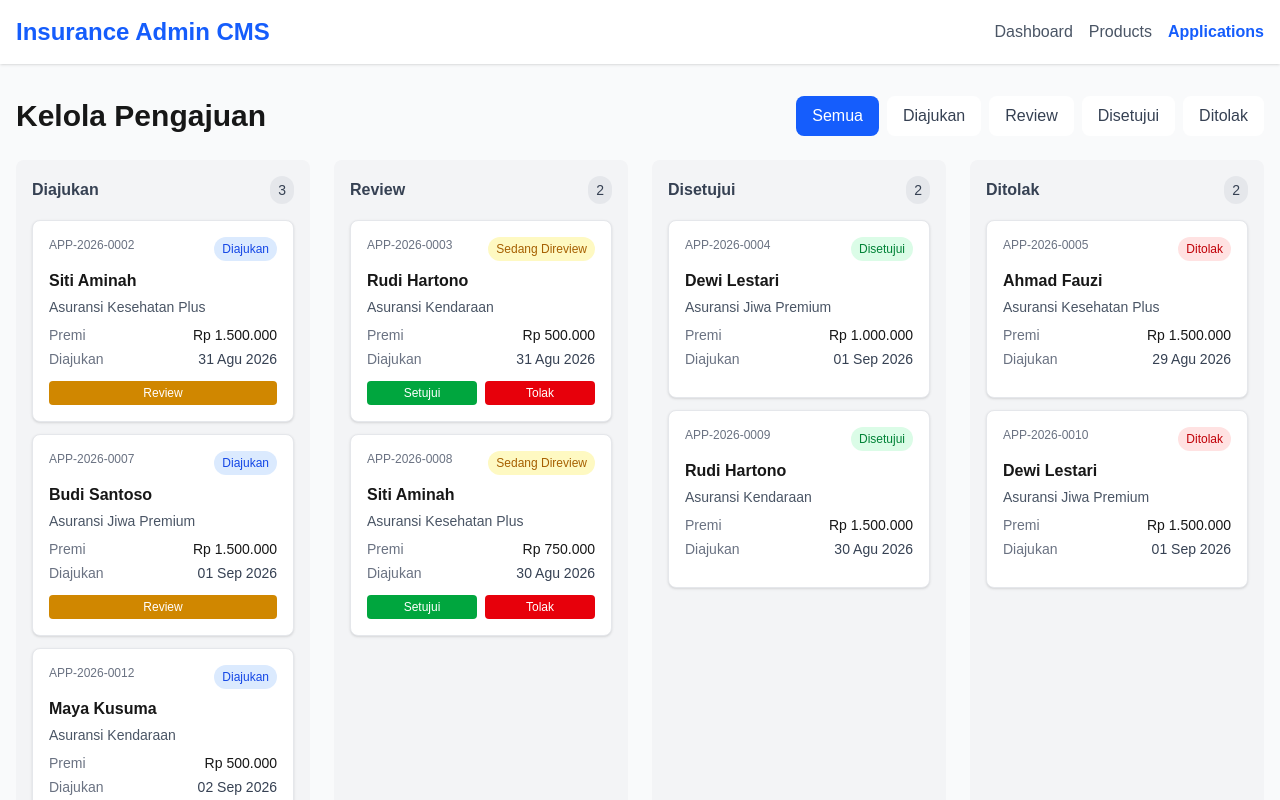
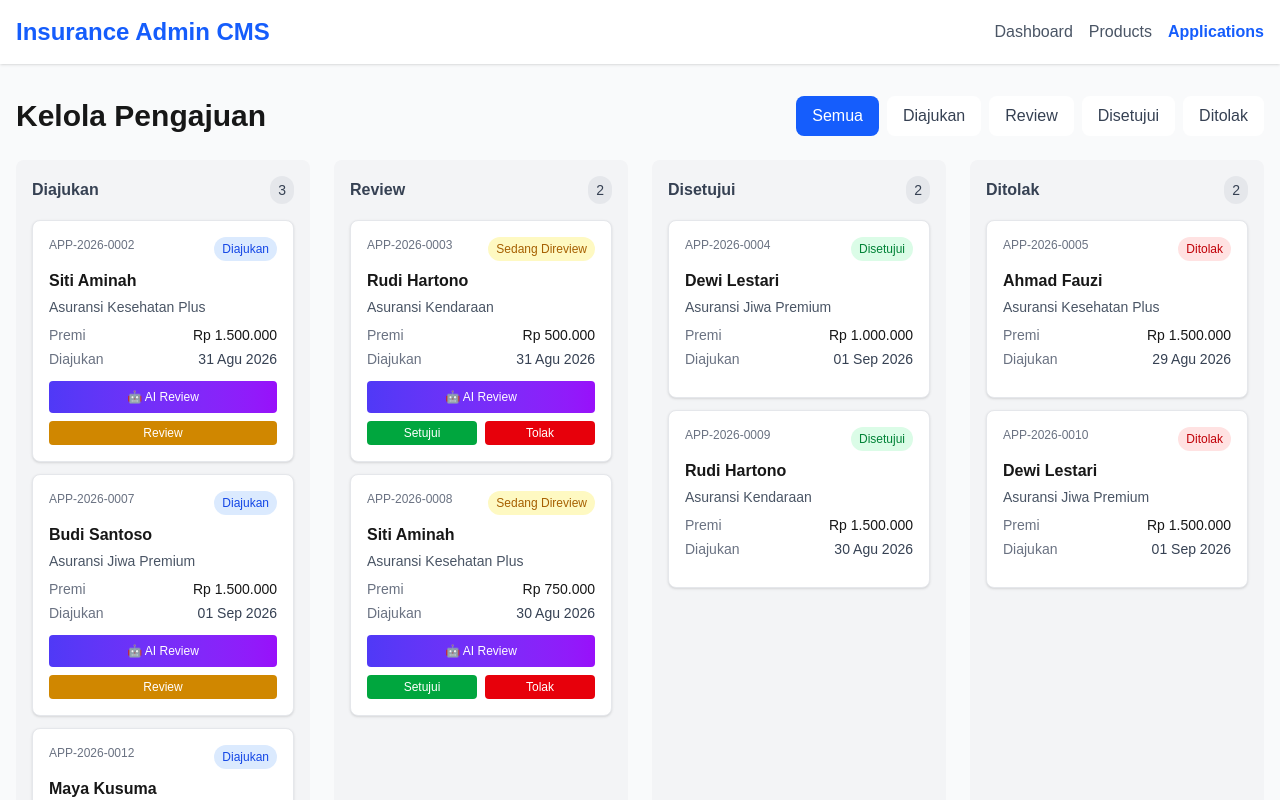
Before and after one commit to IlucielI/insurance-policy-cms, a Next.js app: page /dashboard/applications in a window 1280 px wide. Shown: the top 800 px of the page. Built offline with nearby package versions, Linux system fonts and the light colour scheme; no server answers.

Commit message:
feat: add AI Review button to applications Kanban cards

```diff
--- a/src/app/dashboard/applications/page.tsx
+++ b/src/app/dashboard/applications/page.tsx
@@ -234,6 +234,17 @@ export default function ApplicationsPage() {
                         </div>
                       </div>
 
+                      <div className="flex flex-col gap-2">
+                        {/* AI Review Button */}
+                        {(app.status === 'submitted' || app.status === 'under_review') && (
+                          <Link
+                            href={`/dashboard/ai-review?id=${app.id}`}
+                            className="w-full text-xs bg-gradient-to-r from-indigo-600 to-purple-600 text-white py-2 px-3 rounded hover:from-indigo-700 hover:to-purple-700 transition font-medium text-center flex items-center justify-center gap-1"
+                          >
+                            🤖 AI Review
+                          </Link>
+                        )}
+
                         <div className="flex gap-2">
                           {app.status === 'submitted' && (
                             <button
@@ -259,6 +270,7 @@ export default function ApplicationsPage() {
                               </button>
                             </>
                           )}
+                        </div>
                       </div>
                     </div>
                   ))}
```
Lines whose indentation alone changed are shown as unchanged.
